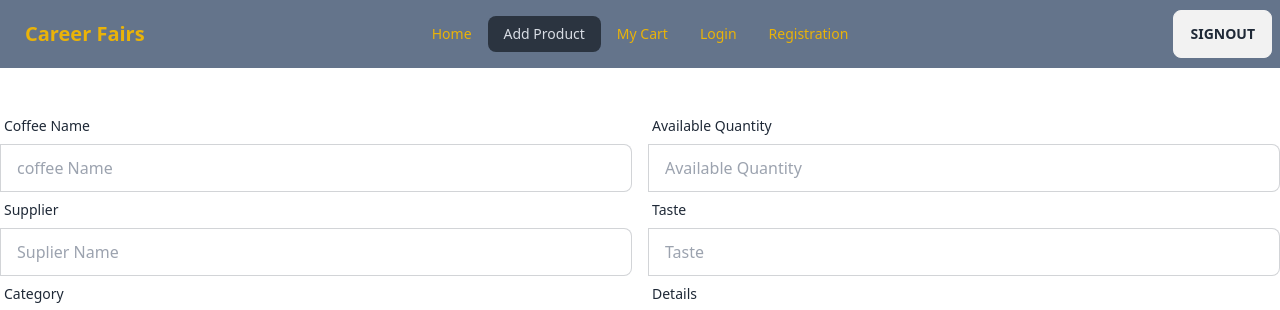
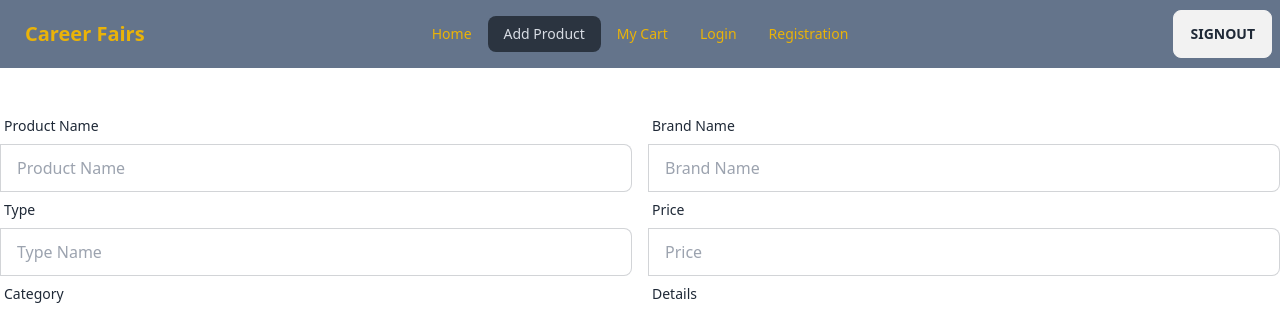
Before and after one commit to MahmudulMahi/brant-shop, a React (Vite) app: page /addproduct in a window 1280 px wide. Shown: the top 310 px of the page. Built offline with nearby package versions, Linux system fonts and the light colour scheme; no server answers; sample sign-in values are in the browser's storage.

Commit message:
create firebse authentication with context api

```diff
--- a/src/pages/addproduct/Addproduct.jsx
+++ b/src/pages/addproduct/Addproduct.jsx
@@ -28,20 +28,20 @@ const Addproduct = () => {
           <div className="md:flex">
             <div className="form-control md:w-1/2">
               <label className="label">
-                <span className="label-text">Coffee Name</span>
+                <span className="label-text">Product Name</span>
               </label>
               <label className="input-group">
                 {/* <span>Name</span> */}
-                <input type="text" name="name" placeholder="coffee Name" className="input input-bordered w-full" />
+                <input type="text" name="name" placeholder="Product Name" className="input input-bordered w-full" />
               </label>
             </div>
             <div className="form-control md:w-1/2 ml-4">
               <label className="label">
-                <span className="label-text">Available Quantity</span>
+                <span className="label-text">Brand Name</span>
               </label>
               <label className="input-group">
                 {/* <span>Name</span> */}
-                <input type="text" name="quantity" placeholder="Available Quantity" className="input input-bordered w-full" />
+                <input type="text" name="brand" placeholder="Brand Name" className="input input-bordered w-full" />
               </label>
             </div>
           </div>
@@ -49,20 +49,20 @@ const Addproduct = () => {
           <div className="md:flex">
             <div className="form-control md:w-1/2">
               <label className="label">
-                <span className="label-text">Supplier</span>
+                <span className="label-text">Type</span>
               </label>
               <label className="input-group">
                 {/* <span>Name</span> */}
-                <input type="text" name="supplier" placeholder="Suplier Name" className="input input-bordered w-full" />
+                <input type="text" name="type" placeholder="Type Name" className="input input-bordered w-full" />
               </label>
             </div>
             <div className="form-control md:w-1/2 ml-4">
               <label className="label">
-                <span className="label-text">Taste </span>
+                <span className="label-text">Price </span>
               </label>
               <label className="input-group">
                 {/* <span>Name</span> */}
-                <input type="text" name="taste" placeholder="Taste " className="input input-bordered w-full" />
+                <input type="text" name="price" placeholder="Price" className="input input-bordered w-full" />
               </label>
             </div>
           </div>
```
